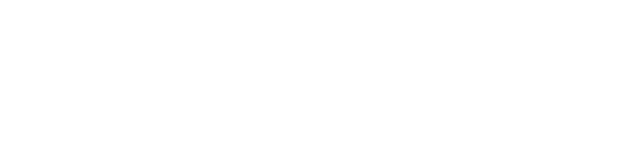
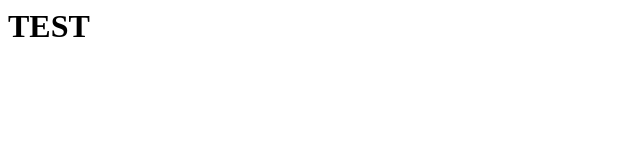
Before and after one commit to Kaan101/html-portfolio, a plain HTML site: page index.html in a window 1280 px wide. Shown: the whole page, without its empty margins (0-640 px from the left). Drawn offline with Linux system fonts and the light colour scheme.

Commit message:
Update index.html

```diff
--- a/index.html
+++ b/index.html
@@ -13,3 +13,5 @@ HINT for TODO 6: You can use the height attribute set to 200 to make the image s
 https://developer.mozilla.org/en-US/docs/Web/HTML/Element/img#attr-height -->
 
 <!-- TODO 7: Add the Contact Me and About Me page links -->
+
+<H1>TEST</H1>
```
